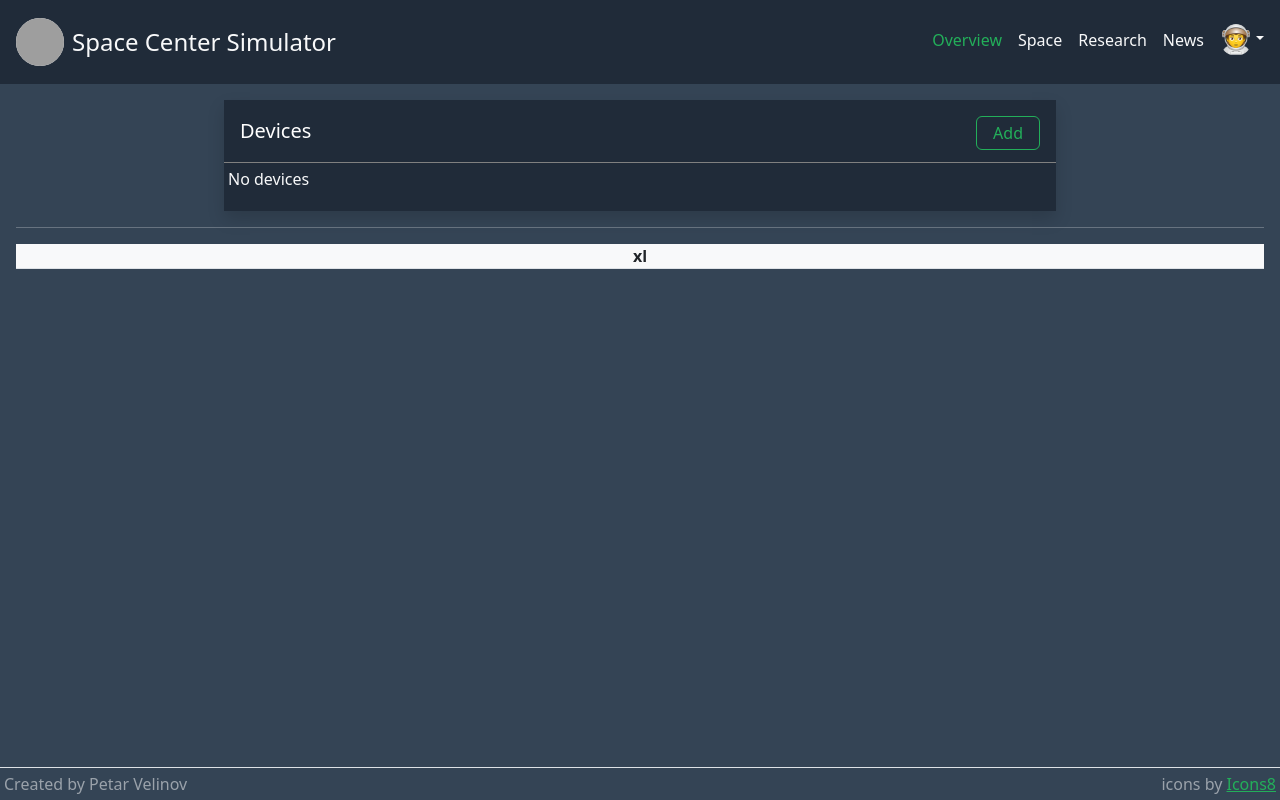
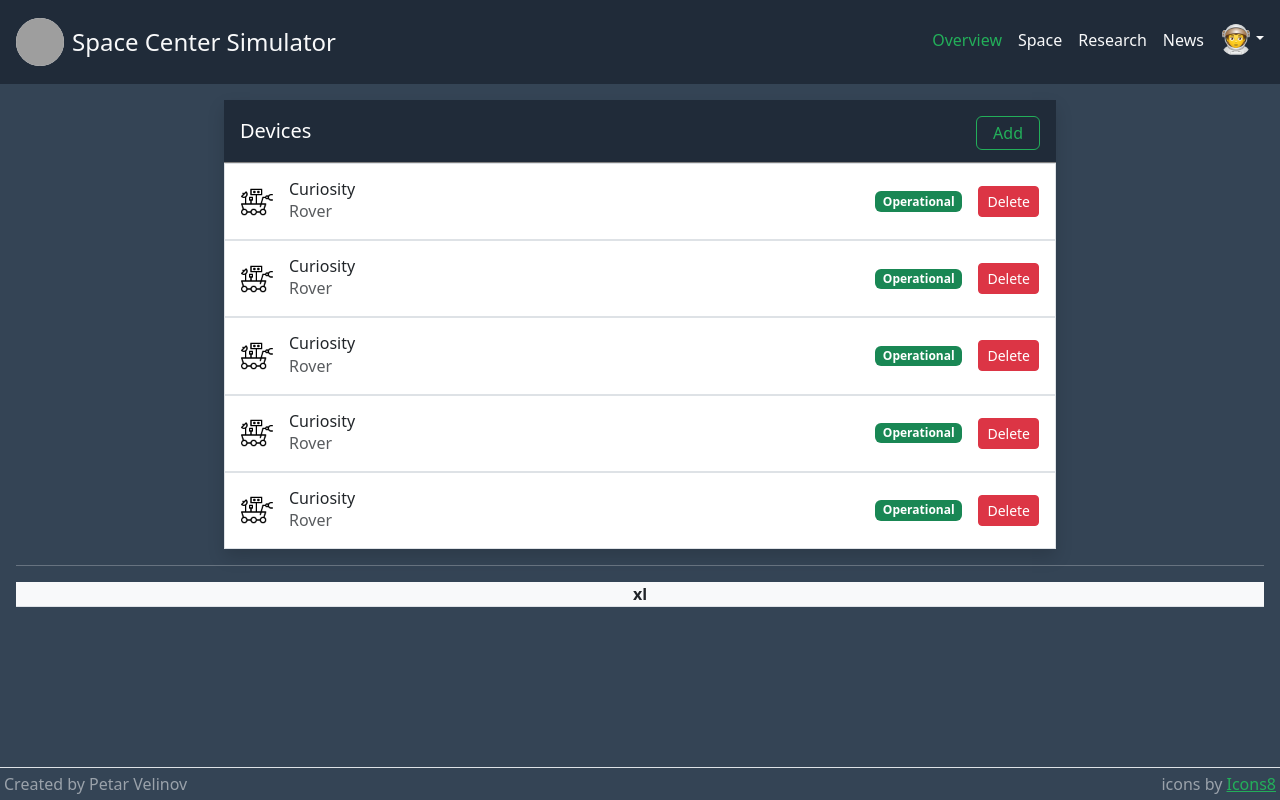
Before and after one commit to RobinJS/SpaceCenter, an Angular app in the folder SpaceCenterPortal/: page /devices in a window 1280 px wide. Built offline with nearby package versions, Linux system fonts and the light colour scheme; grey boxes are pictures that could not be loaded.

Commit message:
refactoring

```diff
--- a/SpaceCenterPortal/src/app/device-manager/devices-list/devices-list.component.html
+++ b/SpaceCenterPortal/src/app/device-manager/device-list/device-list.component.html
@@ -5,8 +5,8 @@
     </div>
     <div class="h-auto">
         <ul class="list-group">
-            <app-devices-component
-                *ngFor="let deviceEl of devices" [device]="deviceEl"></app-devices-component>
+            <app-device-item
+                *ngFor="let deviceEl of devices" [device]="deviceEl"></app-device-item>
             <p class="text-light p-1" *ngIf="devices.length == 0">No devices</p>
         </ul>
     </div>
--- /dev/null
+++ b/SpaceCenterPortal/src/app/device-manager/device-list/device-list.component.ts
@@ -0,0 +1,22 @@
+import { Component } from '@angular/core';
+import { Device, DeviceType } from '../../models/devices/Device';
+import { Rover } from '../../models/devices/Rover';
+
+@Component({
+  selector: 'app-device-list',
+  templateUrl: './device-list.component.html',
+  styleUrl: './device-list.component.css'
+})
+export class DeviceListComponent {
+    devices: Device[] = [
+        new Rover("Curiosity", DeviceType.Rover, []),
+        new Rover("Curiosity", DeviceType.Rover, []),
+        new Rover("Curiosity", DeviceType.Rover, []),
+        new Rover("Curiosity", DeviceType.Rover, []),
+        new Rover("Curiosity", DeviceType.Rover, [])
+    ];
+
+    onAddDevice() {
+        throw new Error('Method not implemented.');
+    }
+}
--- a/SpaceCenterPortal/src/app/device-manager/device-manager.component.html
+++ b/SpaceCenterPortal/src/app/device-manager/device-manager.component.html
@@ -1,5 +1,5 @@
 <!-- <div class="d-flex top-0"> -->
-    <app-devices-list></app-devices-list>
+    <app-device-list></app-device-list>
 
 <!-- </div> -->
 
--- a/SpaceCenterPortal/src/app/device-manager/devices-list/devices-list.component.ts
+++ /dev/null
@@ -1,22 +0,0 @@
-import { Component } from '@angular/core';
-import { Device, DeviceType } from '../../models/devices/Device';
-import { Rover } from '../../models/devices/Rover';
-
-@Component({
-  selector: 'app-devices-list',
-  templateUrl: './devices-list.component.html',
-  styleUrl: './devices-list.component.css'
-})
-export class DevicesListComponent {
-    devices: Device[] = [
-        // new Rover("Curiosity", DeviceType.Rover, []),
-        // new Rover("Curiosity", DeviceType.Rover, []),
-        // new Rover("Curiosity", DeviceType.Rover, []),
-        // new Rover("Curiosity", DeviceType.Rover, []),
-        // new Rover("Curiosity", DeviceType.Rover, [])
-    ];
-
-    onAddDevice() {
-        throw new Error('Method not implemented.');
-    }
-}
```
Also changed, not shown: SpaceCenterPortal/src/app/app.module.ts (+4 -4 lines), SpaceCenterPortal/src/app/device-manager/device-list/device-item/device-item.component.ts (added, +11 -0 lines), SpaceCenterPortal/src/app/device-manager/devices-list/devices-component/devices-component.component.ts (deleted, +0 -11 lines), SpaceCenterPortal/src/app/device-manager/device-list/device-item/device-item.component.css (added), SpaceCenterPortal/src/app/device-manager/device-list/device-item/device-item.component.html (renamed from SpaceCenterPortal/src/app/device-manager/devices-list/devices-component/devices-component.component.html), SpaceCenterPortal/src/app/device-manager/device-list/device-list.component.css (added).
